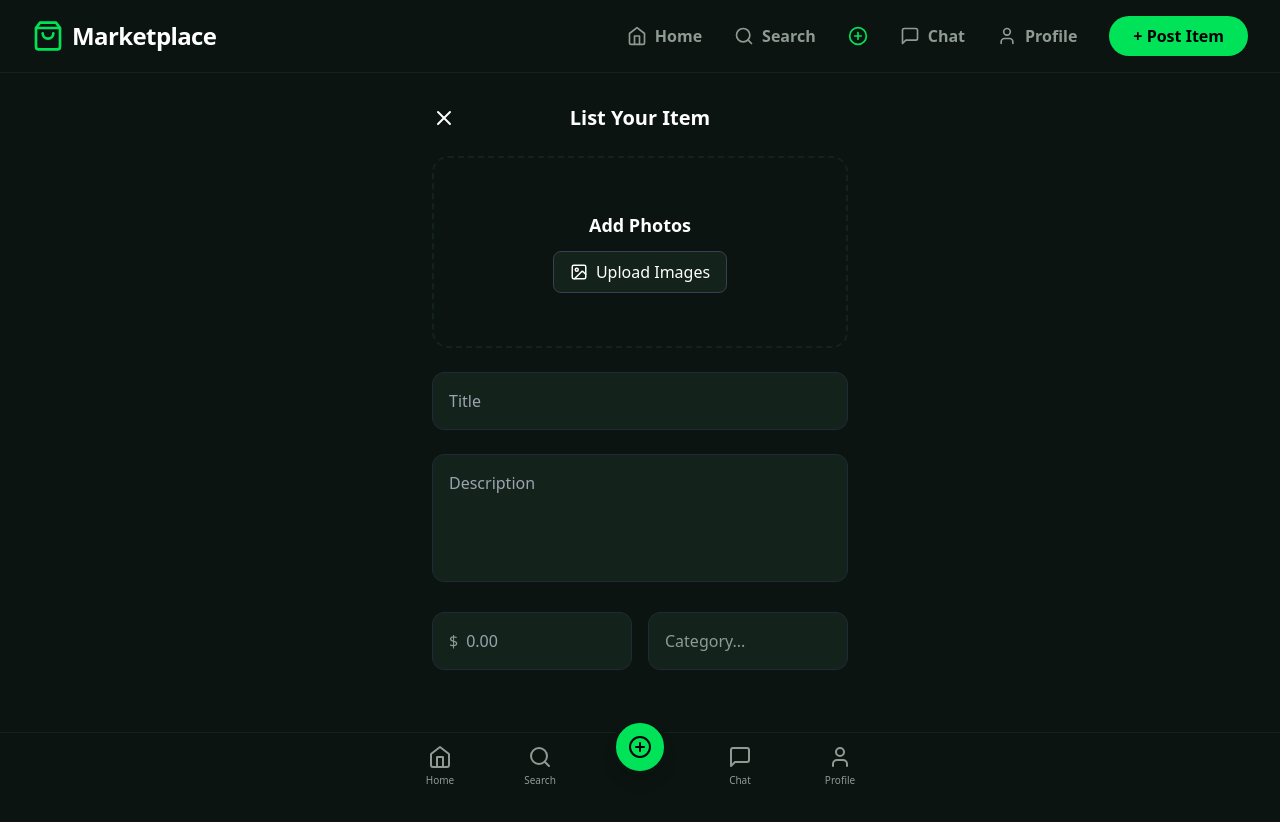
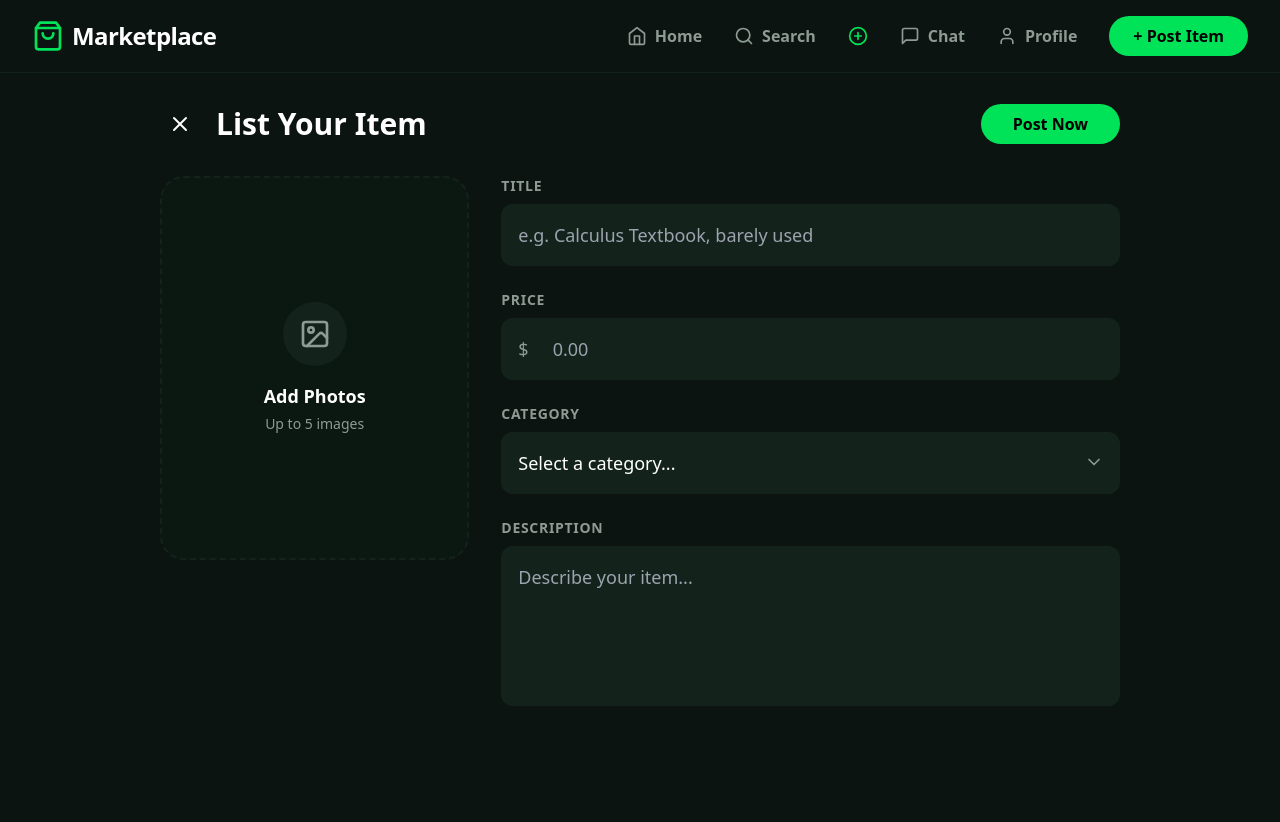
Before and after one commit to BU-SENG/foss-project-all-white, a React (Vite) app: page /create in a window 1280 px wide. Shown: the top 822 px of the page. Built offline with nearby package versions, Linux system fonts and the light colour scheme; the HTML template or start-up script is replaced by a standard one.

Commit message:
Updated CreateListingScreen.jsx

```diff
--- a/src/CreateListingScreen.jsx
+++ b/src/CreateListingScreen.jsx
@@ -1,39 +1,74 @@
 import React from 'react';
-import { X, Image as ImageIcon } from 'lucide-react';
+import { X, Image as ImageIcon, ChevronDown } from 'lucide-react';
 import { useNavigate } from 'react-router-dom';
-import BottomNav from './BottomNav';
 
 const CreateListingScreen = () => {
   const navigate = useNavigate();
   return (
-    <div className="min-h-screen bg-background text-white pb-24">
-      <div className="max-w-md mx-auto pt-6 px-4">
-        <div className="flex justify-between items-center mb-6">
-          <button onClick={() => navigate(-1)}><X size={24} /></button>
-          <h1 className="text-xl font-bold">List Your Item</h1>
-          <div className="w-6" />
+    <div className="min-h-screen bg-background text-white pb-24 md:pb-10">
+      <div className="max-w-5xl mx-auto pt-6 px-4 md:px-8">
+
+        {/* Header */}
+        <div className="flex justify-between items-center mb-8">
+          <div className="flex items-center gap-4">
+            <button onClick={() => navigate(-1)} className="hover:bg-surface p-2 rounded-full transition"><X size={24} /></button>
+            <h1 className="text-2xl md:text-3xl font-bold">List Your Item</h1>
+          </div>
+          <button className="hidden md:block bg-primary text-black px-8 py-2 rounded-full font-bold hover:bg-green-400 transition">Post Now</button>
         </div>
-        <div className="space-y-6">
-          <div className="border-2 border-dashed border-surface rounded-2xl h-48 flex flex-col items-center justify-center cursor-pointer bg-background hover:border-primary transition">
-            <p className="font-bold text-lg mb-1">Add Photos</p>
-            <button className="bg-surface px-4 py-2 rounded-lg flex items-center border border-gray-700 mt-2">
-              <ImageIcon size={18} className="mr-2" /> Upload Images
-            </button>
+
+        {/* Desktop Split Layout */}
+        <div className="flex flex-col md:flex-row gap-8">
+
+          {/* Left: Image Upload */}
+          <div className="w-full md:w-1/3">
+            <div className="border-2 border-dashed border-surface hover:border-primary rounded-3xl h-64 md:h-96 flex flex-col items-center justify-center cursor-pointer bg-surface/20 transition group">
+              <div className="bg-surface p-4 rounded-full mb-4 group-hover:scale-110 transition">
+                <ImageIcon size={32} className="text-textMuted group-hover:text-white" />
+              </div>
+              <p className="font-bold text-lg mb-1">Add Photos</p>
+              <p className="text-textMuted text-sm">Up to 5 images</p>
+            </div>
           </div>
-          <input type="text" className="w-full bg-surface text-white p-4 rounded-xl border border-gray-800 outline-none focus:border-primary" placeholder="Title" />
-          <textarea className="w-full bg-surface text-white p-4 rounded-xl h-32 border border-gray-800 outline-none focus:border-primary resize-none" placeholder="Description" />
-          <div className="flex gap-4">
-            <div className="flex-1 bg-surface rounded-xl border border-gray-800 p-4 flex items-center">
-              <span className="text-textMuted mr-2">$</span>
-              <input type="number" className="bg-transparent text-white w-full outline-none" placeholder="0.00" />
+
+          {/* Right: Form */}
+          <div className="w-full md:w-2/3 space-y-6">
+            <div>
+                <label className="block text-textMuted mb-2 text-sm font-bold uppercase tracking-wider">Title</label>
+                <input type="text" className="w-full bg-surface text-white p-4 rounded-xl border border-transparent focus:border-primary outline-none transition text-lg" placeholder="e.g. Calculus Textbook, barely used" />
             </div>
-            <div className="flex-1 bg-surface rounded-xl border border-gray-800 p-4 flex items-center justify-between">
-               <span className="text-textMuted">Category...</span>
+
+            <div>
+                <label className="block text-textMuted mb-2 text-sm font-bold uppercase tracking-wider">Price</label>
+                <div className="flex items-center bg-surface rounded-xl border border-transparent focus-within:border-primary px-4 transition">
+                    <span className="text-textMuted mr-2 text-lg">$</span>
+                    <input type="number" className="bg-transparent text-white w-full p-4 outline-none text-lg" placeholder="0.00" />
+                </div>
             </div>
+
+            <div>
+                <label className="block text-textMuted mb-2 text-sm font-bold uppercase tracking-wider">Category</label>
+                <div className="relative">
+                    <select className="w-full bg-surface text-white p-4 rounded-xl border border-transparent focus:border-primary outline-none appearance-none cursor-pointer text-lg">
+                        <option>Select a category...</option>
+                        <option>Books</option>
+                        <option>Furniture</option>
+                        <option>Electronics</option>
+                    </select>
+                    <ChevronDown className="absolute right-4 top-5 text-textMuted pointer-events-none" size={20} />
+                </div>
+            </div>
+
+            <div>
+                <label className="block text-textMuted mb-2 text-sm font-bold uppercase tracking-wider">Description</label>
+                <textarea className="w-full bg-surface text-white p-4 rounded-xl h-40 border border-transparent focus:border-primary outline-none resize-none transition text-lg" placeholder="Describe your item..." />
+            </div>
+
+            {/* Mobile Post Button */}
+            <button className="md:hidden w-full bg-primary text-black py-4 rounded-xl font-bold text-lg shadow-lg mt-4">Post Item</button>
           </div>
         </div>
       </div>
-      <BottomNav />
     </div>
   );
 };
```
